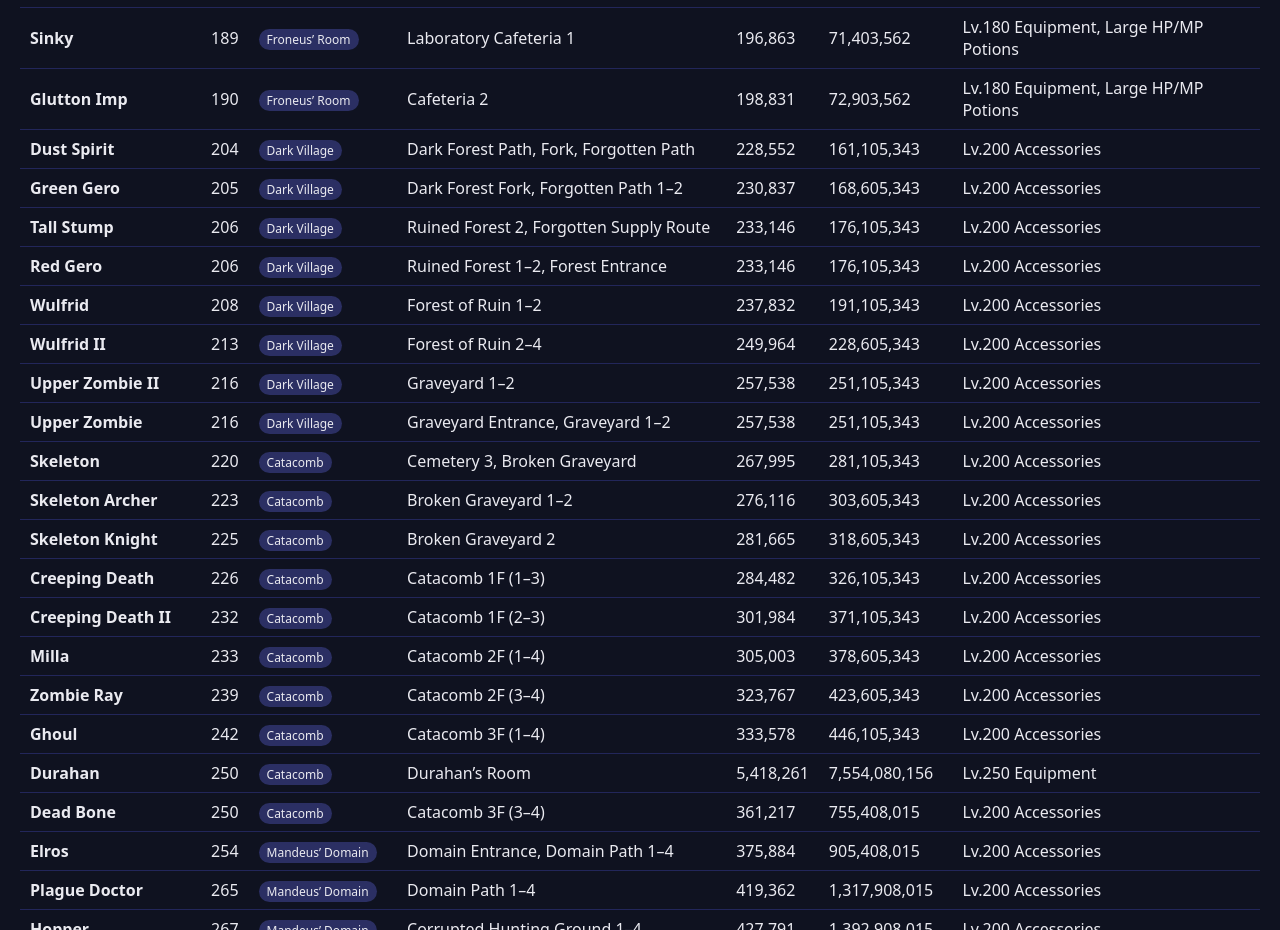
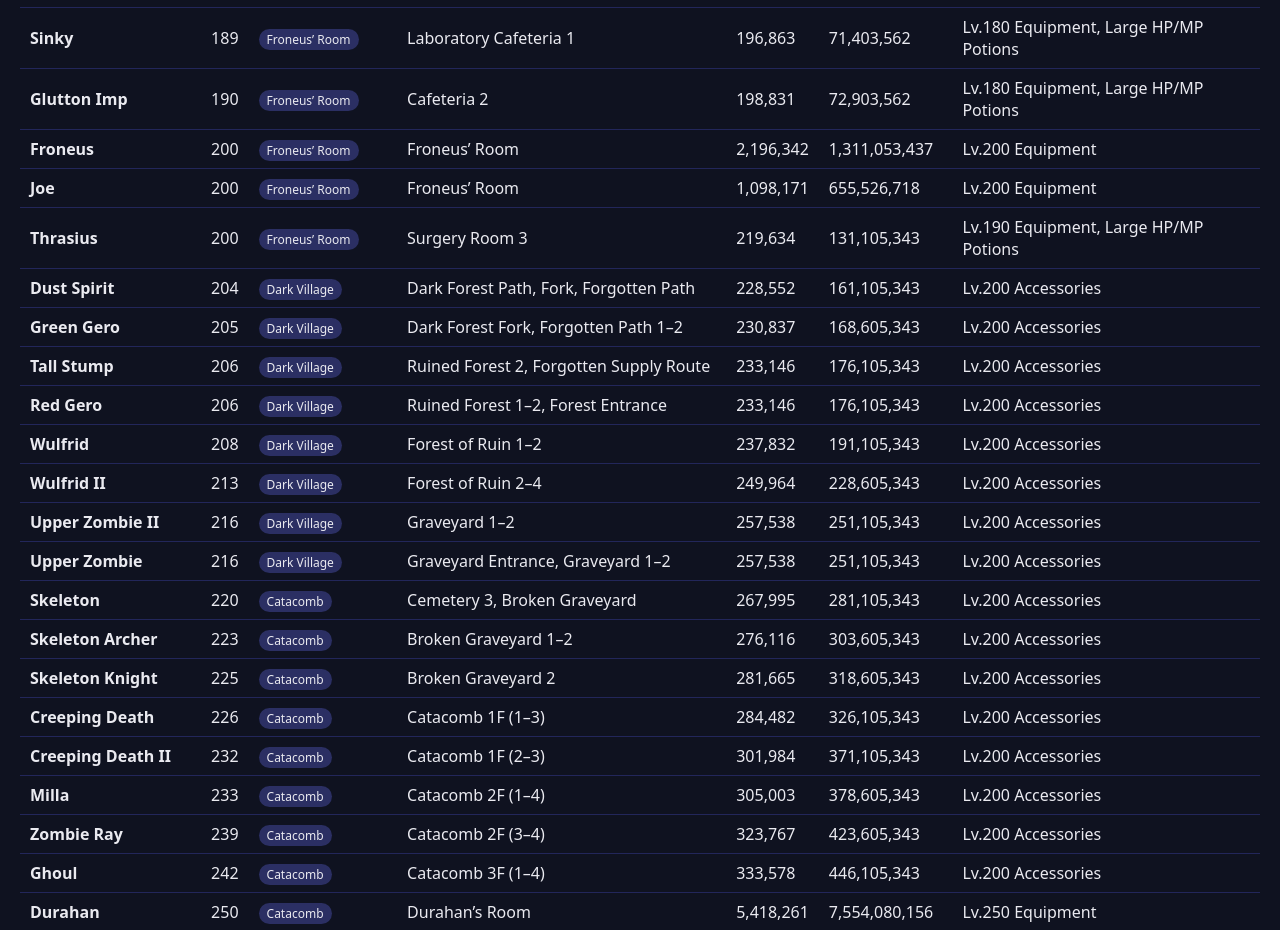
Before and after one commit to Flippehd/wonderking-monster-book, a plain HTML site: page index.html in a window 1280 px wide. Shown: the part 8180-9110 px from the top of the page. Drawn offline with Linux system fonts and the light colour scheme.

Commit message:
Update index.html

```diff
--- a/index.html
+++ b/index.html
@@ -310,6 +310,19 @@ const DATA = [
 // Boss
 { name:"Okelusa", lv:180, map:"Rapel Mountains", area:"Execution Grounds", zed:900000, exp:289517812, drops:"Lv.170 Equipment, Large HP/MP Potions" },
 
+
+// ================================
+// Froneus’ Room – Final Lab Bosses (Lv.200)
+// ================================
+
+// Surgery Room Final Mob
+{ name:"Thrasius", lv:200, map:"Froneus’ Room", area:"Surgery Room 3", zed:219634, exp:131105343, drops:"Lv.190 Equipment, Large HP/MP Potions" },
+
+// Bosses
+{ name:"Joe", lv:200, map:"Froneus’ Room", area:"Froneus’ Room", zed:1098171, exp:655526718, drops:"Lv.200 Equipment" },
+{ name:"Froneus", lv:200, map:"Froneus’ Room", area:"Froneus’ Room", zed:2196342, exp:1311053437, drops:"Lv.200 Equipment" },
+
+
 // ================================
 // Hellen – Dark Village (Lv.181–216)
 // ================================
```
